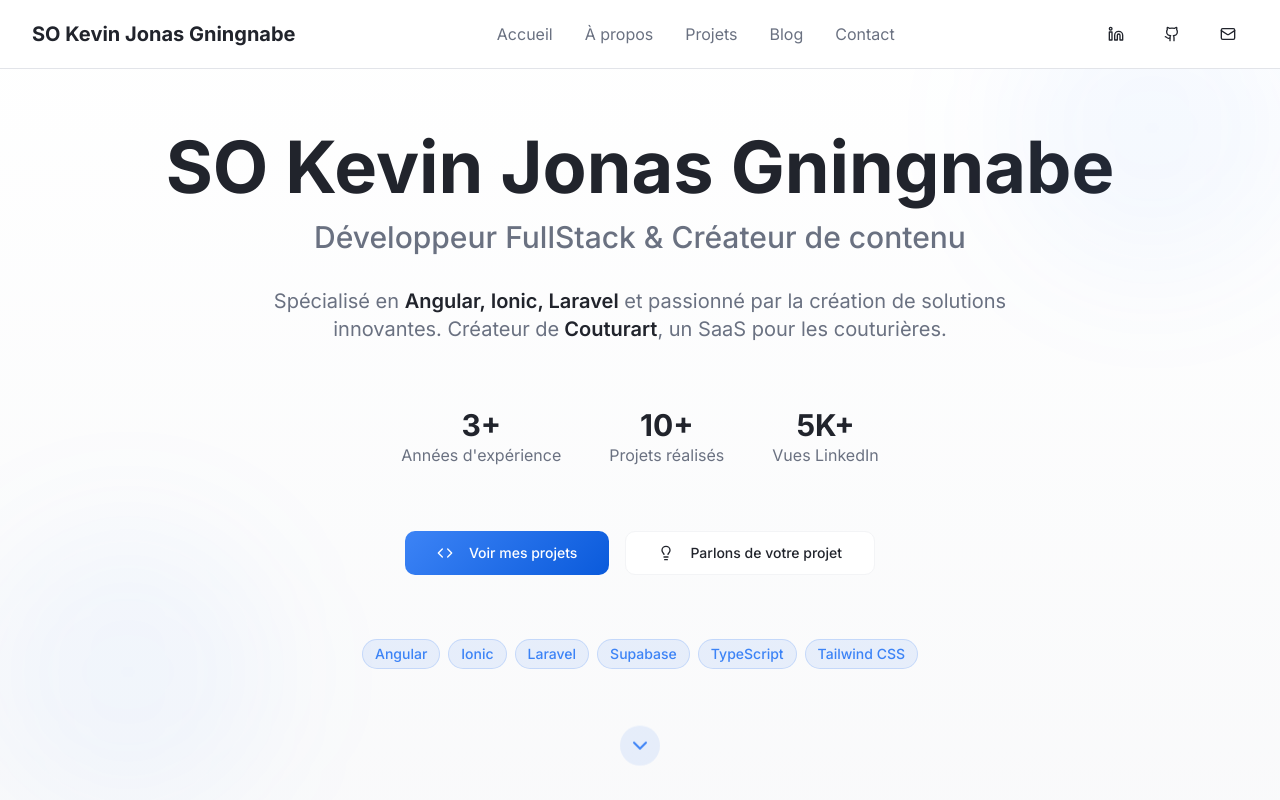
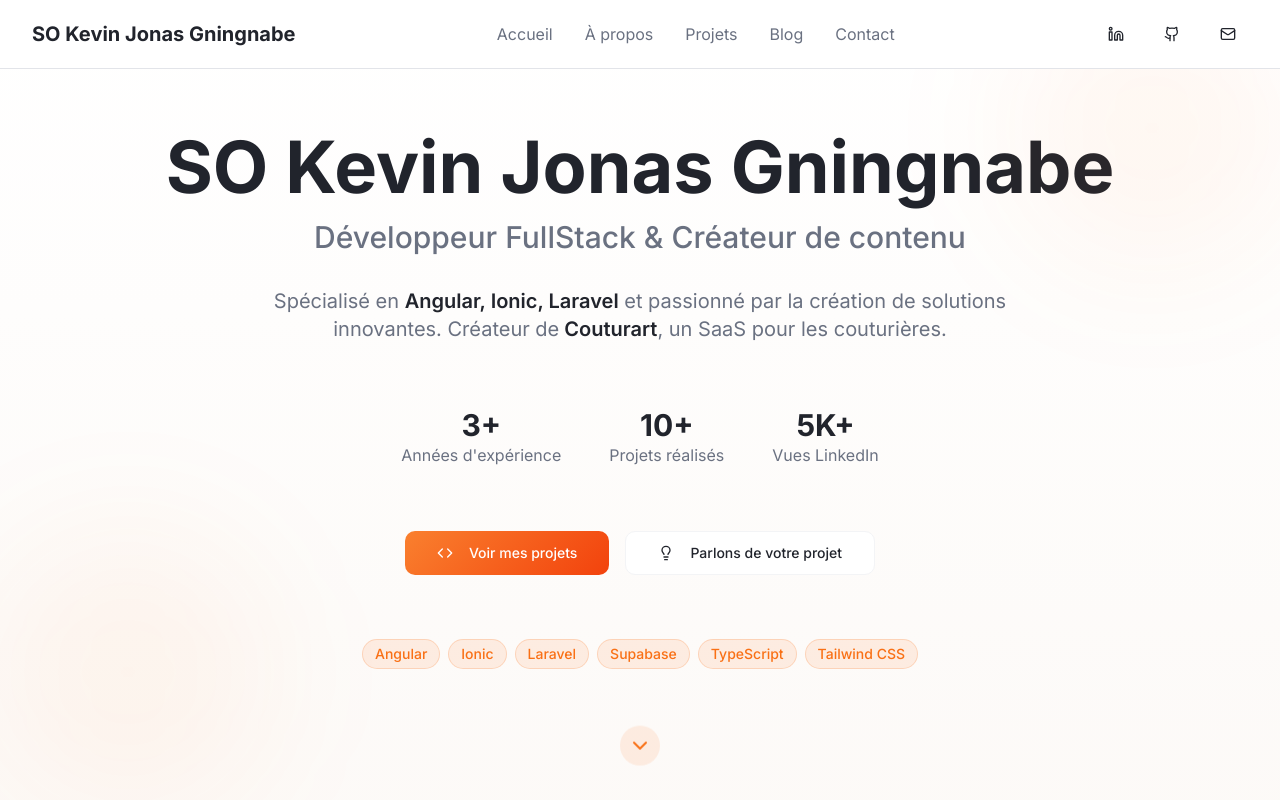
Before and after one commit to sokevinjonas/cvOnline, a React (Vite) app: page / in a window 1280 px wide. Shown: the top 800 px of the page. Built offline with nearby package versions, Linux system fonts and the light colour scheme; the HTML template or start-up script is replaced by a standard one.

Commit message:
Changes
Co-authored-by: sokevinjonas <142751744+sokevinjonas@users.noreply.github.com>

```diff
--- a/src/index.css
+++ b/src/index.css
@@ -15,11 +15,11 @@
     --popover: 0 0% 100%;
     --popover-foreground: 220 15% 15%;
 
-    /* Primary blue inspired by Couturart */
-    --primary: 217 91% 60%;
+    /* Primary orange */
+    --primary: 24 95% 53%;
     --primary-foreground: 0 0% 100%;
-    --primary-light: 217 91% 70%;
-    --primary-dark: 217 91% 45%;
+    --primary-light: 28 100% 65%;
+    --primary-dark: 20 90% 45%;
 
     /* Secondary grays */
     --secondary: 220 15% 96%;
@@ -28,26 +28,26 @@
     --muted: 220 15% 96%;
     --muted-foreground: 220 10% 46%;
 
-    --accent: 217 91% 95%;
-    --accent-foreground: 217 91% 25%;
+    --accent: 28 100% 95%;
+    --accent-foreground: 20 90% 30%;
 
     --destructive: 0 84% 60%;
     --destructive-foreground: 0 0% 100%;
 
     --border: 220 15% 90%;
     --input: 220 15% 96%;
-    --ring: 217 91% 60%;
+    --ring: 24 95% 53%;
 
     --radius: 0.75rem;
 
     /* Custom design tokens */
-    --gradient-primary: linear-gradient(135deg, hsl(217 91% 60%), hsl(217 91% 45%));
-    --gradient-hero: linear-gradient(135deg, hsl(217 91% 60%), hsl(220 100% 50%));
-    --gradient-subtle: linear-gradient(180deg, hsl(0 0% 100%), hsl(220 15% 98%));
+    --gradient-primary: linear-gradient(135deg, hsl(24 95% 58%), hsl(14 90% 50%));
+    --gradient-hero: linear-gradient(135deg, hsl(28 100% 60%), hsl(14 90% 50%));
+    --gradient-subtle: linear-gradient(180deg, hsl(0 0% 100%), hsl(28 50% 98%));
 
-    --shadow-soft: 0 4px 20px -4px hsl(217 91% 60% / 0.1);
-    --shadow-medium: 0 8px 30px -8px hsl(217 91% 60% / 0.15);
-    --shadow-strong: 0 12px 40px -12px hsl(217 91% 60% / 0.25);
+    --shadow-soft: 0 4px 20px -4px hsl(24 95% 53% / 0.15);
+    --shadow-medium: 0 8px 30px -8px hsl(24 95% 53% / 0.2);
+    --shadow-strong: 0 12px 40px -12px hsl(24 95% 53% / 0.3);
 
     --transition-smooth: all 0.3s cubic-bezier(0.4, 0, 0.2, 1);
     --transition-bounce: all 0.4s cubic-bezier(0.68, -0.55, 0.265, 1.55);
@@ -79,10 +79,10 @@
     --popover: 220 25% 10%;
     --popover-foreground: 220 15% 95%;
 
-    --primary: 217 91% 65%;
+    --primary: 24 95% 58%;
     --primary-foreground: 220 25% 8%;
-    --primary-light: 217 91% 75%;
-    --primary-dark: 217 91% 50%;
+    --primary-light: 28 100% 70%;
+    --primary-dark: 20 90% 48%;
 
     --secondary: 220 20% 15%;
     --secondary-foreground: 220 15% 95%;
@@ -90,18 +90,18 @@
     --muted: 220 20% 15%;
     --muted-foreground: 220 10% 65%;
 
-    --accent: 217 91% 15%;
-    --accent-foreground: 217 91% 75%;
+    --accent: 24 70% 20%;
+    --accent-foreground: 28 100% 75%;
 
     --destructive: 0 75% 55%;
     --destructive-foreground: 220 15% 95%;
 
     --border: 220 20% 20%;
     --input: 220 20% 15%;
-    --ring: 217 91% 65%;
+    --ring: 24 95% 58%;
 
-    --gradient-primary: linear-gradient(135deg, hsl(217 91% 65%), hsl(217 91% 50%));
-    --gradient-hero: linear-gradient(135deg, hsl(217 91% 65%), hsl(220 100% 45%));
+    --gradient-primary: linear-gradient(135deg, hsl(28 100% 62%), hsl(14 90% 50%));
+    --gradient-hero: linear-gradient(135deg, hsl(28 100% 62%), hsl(14 90% 50%));
     --gradient-subtle: linear-gradient(180deg, hsl(220 25% 8%), hsl(220 25% 10%));
     --sidebar-background: 240 5.9% 10%;
     --sidebar-foreground: 240 4.8% 95.9%;
```
Also changed, not shown: src/assets/jonas-portrait.jpg (added).
